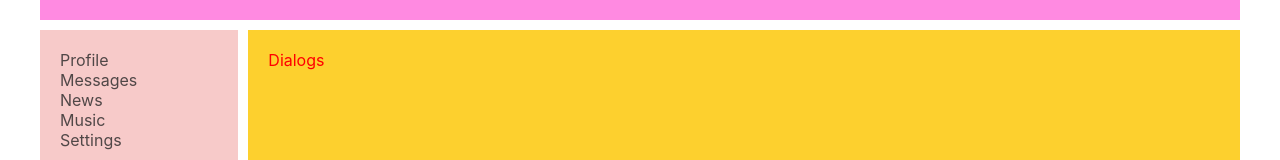
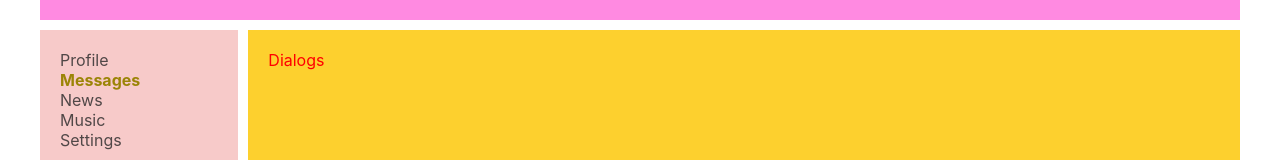
Before and after one commit to user2371/SamuraiJs, a React (Create React App) app: page /dialogs in a window 1280 px wide. Shown: the part 140-300 px from the top of the page. Built offline with nearby package versions, Linux system fonts and the light colour scheme.

Commit message:
Урок 20 (NavLink)

```diff
--- a/src/components/Navbar/Navbar.jsx
+++ b/src/components/Navbar/Navbar.jsx
@@ -1,11 +1,12 @@
 import React from 'react'
-import Styles from "./Navbar.module.css"
+import styles from "./Navbar.module.css"
+import { NavLink } from '../../../node_modules/react-router-dom/dist/index';
 
 const Navbar = (props) => {
     return (
-        <nav className={Styles.nav}>
-        <div><a href="/profile">Profile</a></div>
-        <div><a href="/dialogs">Messages</a></div>
+        <nav className={styles.nav}>
+        <div><NavLink to="/profile" className={({isActive}) => isActive ? styles.active : undefined}>Profile</NavLink></div>
+        <div><NavLink to="/dialogs" className={({isActive}) => isActive ? styles.active : undefined}>Messages</NavLink></div>
         <div><a href="#">News</a></div>
         <div><a href="#">Music</a></div>
         <div><a href="#">Settings</a></div>
--- a/src/components/Navbar/Navbar.module.css
+++ b/src/components/Navbar/Navbar.module.css
@@ -3,3 +3,9 @@
     padding: 20px;
     background-color: #F7CAC9;
   }
+
+  a.active {
+    color: rgb(155, 132, 6);
+    font-weight: 700;
+    /* font-size: 110%; */
+  }
```
